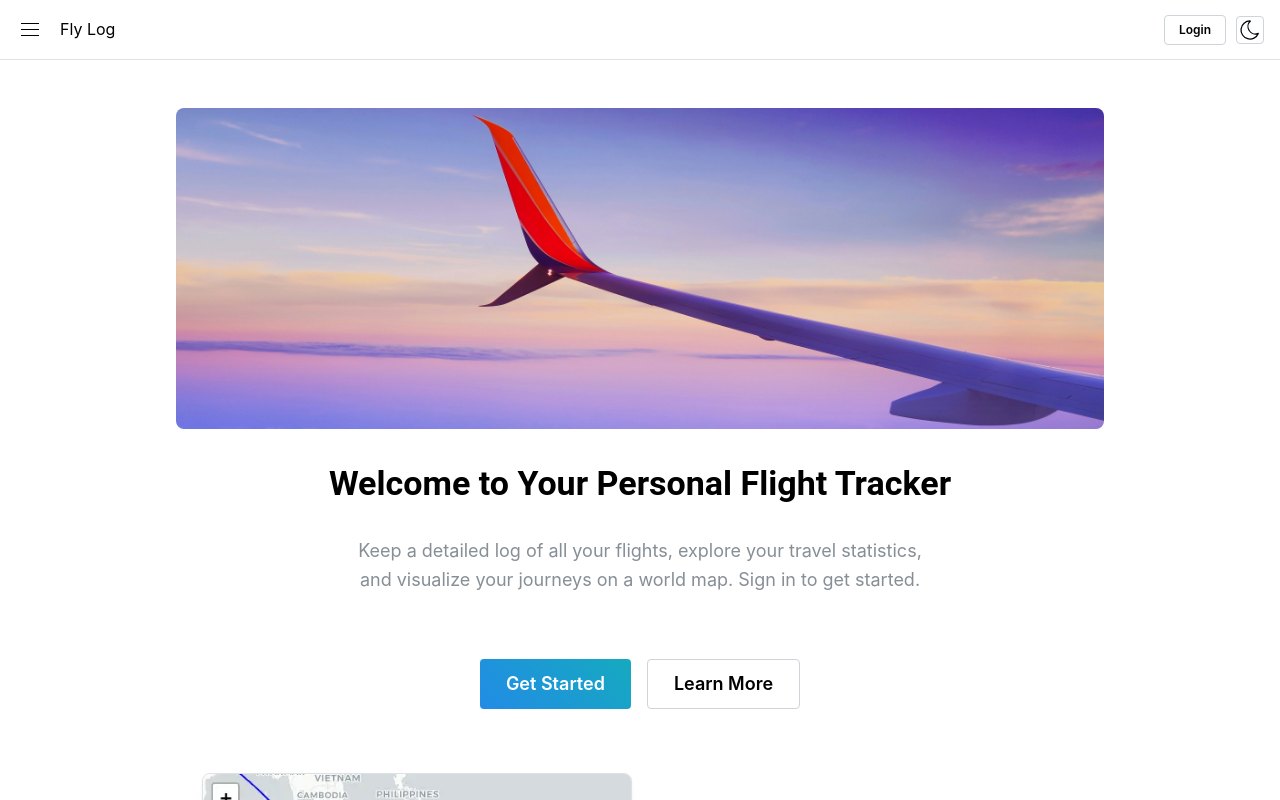
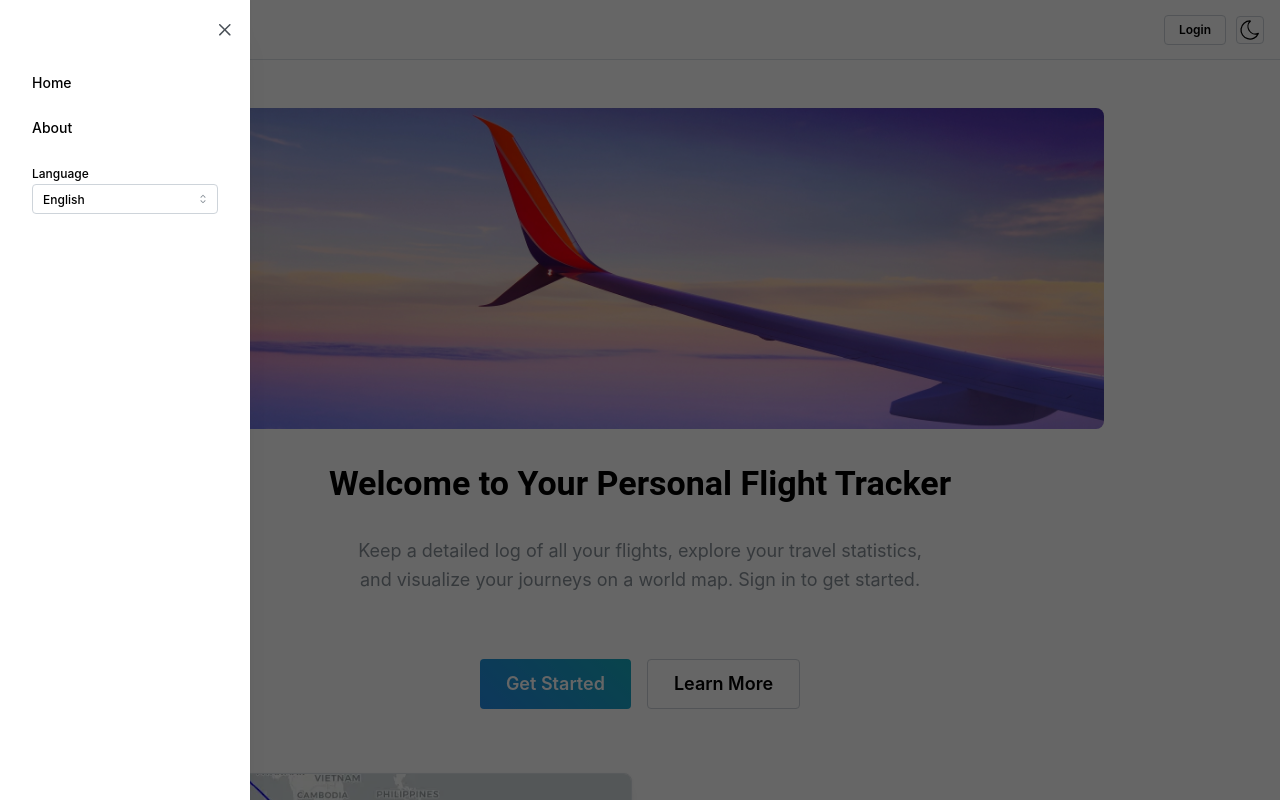
Before and after one commit to FedericoTartarini/fly-log, a React (Vite) app: page /landing in a window 1280 px wide. Both pictures are taken after a click on the button 30 px from the left and 29 px from the top of the page. Shown: the top 800 px of the page. Built offline with nearby package versions, Linux system fonts and the light colour scheme; no server answers.

Commit message:
feat(MyAppShell): enhance navigation with dynamic rendering and drawer support

```diff
--- a/src/pages/MyAppShell.jsx
+++ b/src/pages/MyAppShell.jsx
@@ -3,6 +3,7 @@ import {
   AppShell,
   Burger,
   Container,
+  Drawer,
   Group,
   rem,
   NavLink,
@@ -38,35 +39,79 @@ function MyAppShell() {
 
   const pinned = useHeadroom({ fixedAt: 120 });
 
+  const renderNavLinks = (onClickHandler) => (
+    <>
+      {!user && (
+        <NavLink
+          component={Link}
+          to={PATHS.LANDING}
+          label={t("nav.home")}
+          className={classes.control}
+          onClick={onClickHandler}
+        />
+      )}
+      {user && (
+        <>
+          <NavLink
+            component={Link}
+            to={PATHS.STATS}
+            label={t("nav.stats")}
+            className={classes.control}
+            onClick={onClickHandler}
+          />
+          <NavLink
+            component={Link}
+            to={PATHS.FLIGHTS}
+            label={t("nav.flights")}
+            className={classes.control}
+            onClick={onClickHandler}
+          />
+          <NavLink
+            component={Link}
+            to={PATHS.TOUR}
+            label={t("nav.tour")}
+            className={classes.control}
+            onClick={onClickHandler}
+          />
+        </>
+      )}
+      <NavLink
+        component={Link}
+        to={PATHS.ABOUT}
+        label={t("nav.about")}
+        className={classes.control}
+        onClick={onClickHandler}
+      />
+      <LanguageSwitcher />
+    </>
+  );
+
+  const SIZE_DRAWER = "xl"; // breakpoint for mobile vs desktop
+
   return (
     <AppShell
       header={{ height: 60, collapsed: !pinned, offset: false }}
       navbar={{
-        width: 175, // 75% width on mobile, 150px on sm+
-        breakpoint: "xs",
+        width: 250, // 75% width on mobile, 150px on sm+
+        breakpoint: SIZE_DRAWER,
         collapsed: { mobile: !mobileOpened, desktop: !desktopOpened },
       }}
       transitionDuration={500}
       transitionTimingFunction="ease"
-      footer={{
-        height: 60,
-        withBorder: true,
-        position: "bottom",
-      }}
     >
       <AppShell.Header zIndex={400}>
         <Group h="100%" px="md">
           <Burger
             opened={mobileOpened}
             onClick={toggleMobile}
-            hiddenFrom="sm"
+            hiddenFrom={SIZE_DRAWER}
             size="sm"
             aria-label="Open navigation menu"
           />
           <Burger
             opened={desktopOpened}
             onClick={toggleDesktop}
-            visibleFrom="sm"
+            visibleFrom={SIZE_DRAWER}
             size="sm"
             aria-label="Toggle sidebar menu"
           />
@@ -96,55 +141,26 @@ function MyAppShell() {
         </Group>
       </AppShell.Header>
       <AppShell.Navbar
+        visibleFrom={SIZE_DRAWER}
+        hidden={!desktopOpened}
         py="md"
         px={4}
         pt={`calc(${rem(60)} + var(--mantine-spacing-md))`}
       >
-        {!user && (
-          <>
-            <NavLink
-              component={Link}
-              to={PATHS.LANDING}
-              label={t("nav.home")}
-              className={classes.control}
-              onClick={handleNavClick}
-            />
-          </>
-        )}
-        {user && (
-          <>
-            <NavLink
-              component={Link}
-              to={PATHS.STATS}
-              label={t("nav.stats")}
-              className={classes.control}
-              onClick={handleNavClick}
-            />
-            <NavLink
-              component={Link}
-              to={PATHS.FLIGHTS}
-              label={t("nav.flights")}
-              className={classes.control}
-              onClick={handleNavClick}
-            />
-            <NavLink
-              component={Link}
-              to={PATHS.TOUR}
-              label={t("nav.tour")}
-              className={classes.control}
-              onClick={handleNavClick}
-            />
-          </>
-        )}
-        <NavLink
-          component={Link}
-          to={PATHS.ABOUT}
-          label={t("nav.about")}
-          className={classes.control}
-          onClick={handleNavClick}
-        />
-        <LanguageSwitcher />
+        {renderNavLinks(handleNavClick)}
       </AppShell.Navbar>
+
+      <Drawer
+        opened={mobileOpened}
+        onClose={closeMobile}
+        position="left"
+        size="250px"
+        zIndex={500}
+        padding="md"
+        hiddenFrom={SIZE_DRAWER}
+      >
+        {renderNavLinks(handleNavClick)}
+      </Drawer>
 
       <AppShell.Main pt={`calc(${rem(60)} + var(--mantine-spacing-md))`}>
         <Container size="lg" p={0}>
```
